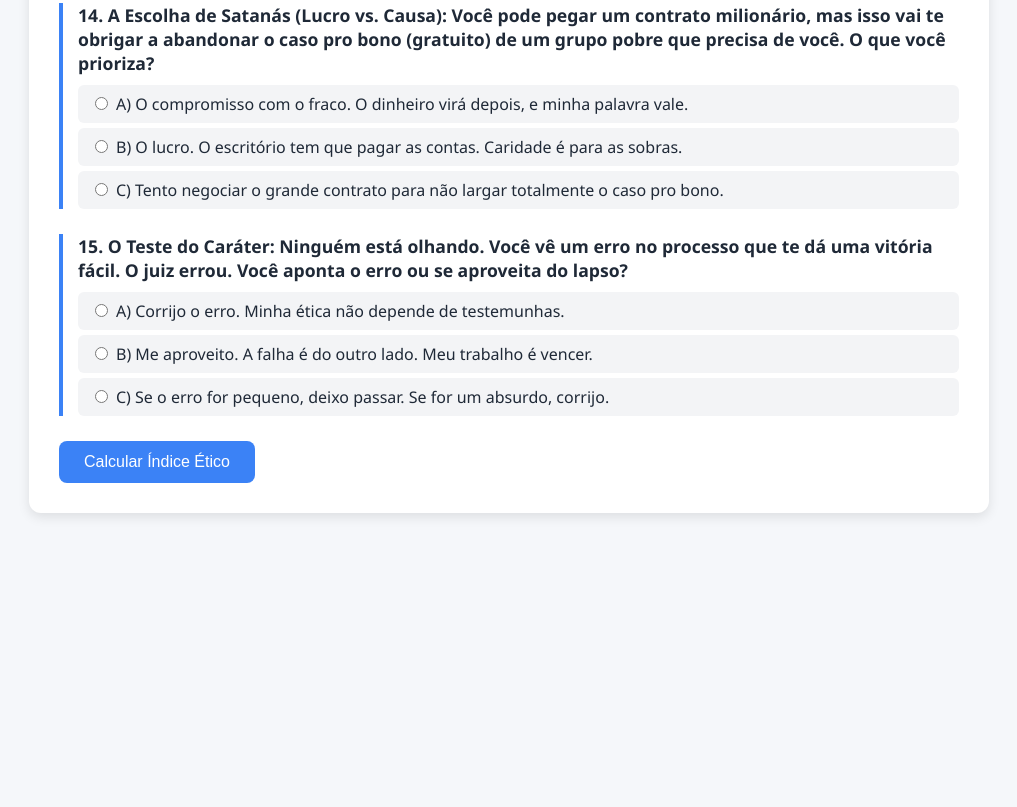
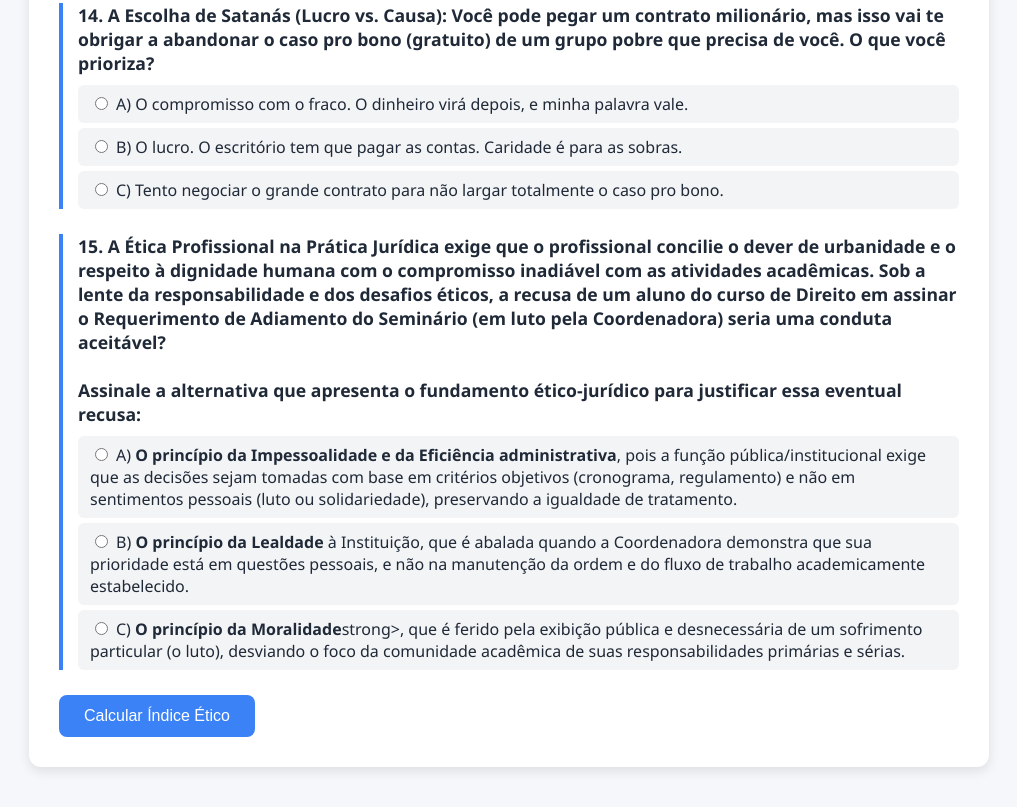
Before and after one commit to Mavrik09/fomul-rio-tica, a plain HTML site: page index.html in a window 1280 px wide. Shown: the part 2935-3742 px from the top of the page, without its empty margins (131-1148 px from the left). Before the commit the page ends 3488 px from the top, so only its background shows below. Drawn offline with Linux system fonts and the light colour scheme.

Commit message:
Update index.html

```diff
--- a/index.html
+++ b/index.html
@@ -132,10 +132,12 @@ button:hover { background:#2563eb; }
 </div>
 
 <div class="question">
-<h3>15. O Teste do Caráter: Ninguém está olhando. Você vê um erro no processo que te dá uma vitória fácil. O juiz errou. Você aponta o erro ou se aproveita do lapso?</h3>
-<label><input type="radio" name="q15" value="2">A) Corrijo o erro. Minha ética não depende de testemunhas. </label>
-<label><input type="radio" name="q15" value="0">B) Me aproveito. A falha é do outro lado. Meu trabalho é vencer. </label>
-<label><input type="radio" name="q15" value="1">C) Se o erro for pequeno, deixo passar. Se for um absurdo, corrijo. </label>
+<h3>15. A Ética Profissional na Prática Jurídica exige que o profissional concilie o dever de urbanidade e o respeito à dignidade humana com o compromisso inadiável com as atividades acadêmicas. Sob a lente da responsabilidade e dos desafios éticos, a recusa de um aluno do curso de Direito em assinar o Requerimento de Adiamento do Seminário (em luto pela Coordenadora) seria uma conduta aceitável?
+<br><br><strong>Assinale a alternativa que apresenta o fundamento ético-jurídico para justificar essa eventual recusa:</strong>
+</h3>
+<label><input type="radio" name="q15" value="2">A) <strong>O princípio da Impessoalidade e da Eficiência administrativa</strong>, pois a função pública/institucional exige que as decisões sejam tomadas com base em critérios objetivos (cronograma, regulamento) e não em sentimentos pessoais (luto ou solidariedade), preservando a igualdade de tratamento. </label>
+<label><input type="radio" name="q15" value="0">B) <strong>O princípio da Lealdade</strong> à Instituição, que é abalada quando a Coordenadora demonstra que sua prioridade está em questões pessoais, e não na manutenção da ordem e do fluxo de trabalho academicamente estabelecido. </label>
+<label><input type="radio" name="q15" value="1">C) <strong>O princípio da Moralidade</strong>strong>, que é ferido pela exibição pública e desnecessária de um sofrimento particular (o luto), desviando o foco da comunidade acadêmica de suas responsabilidades primárias e sérias. </label>
 </div>
 
 </form>
```
